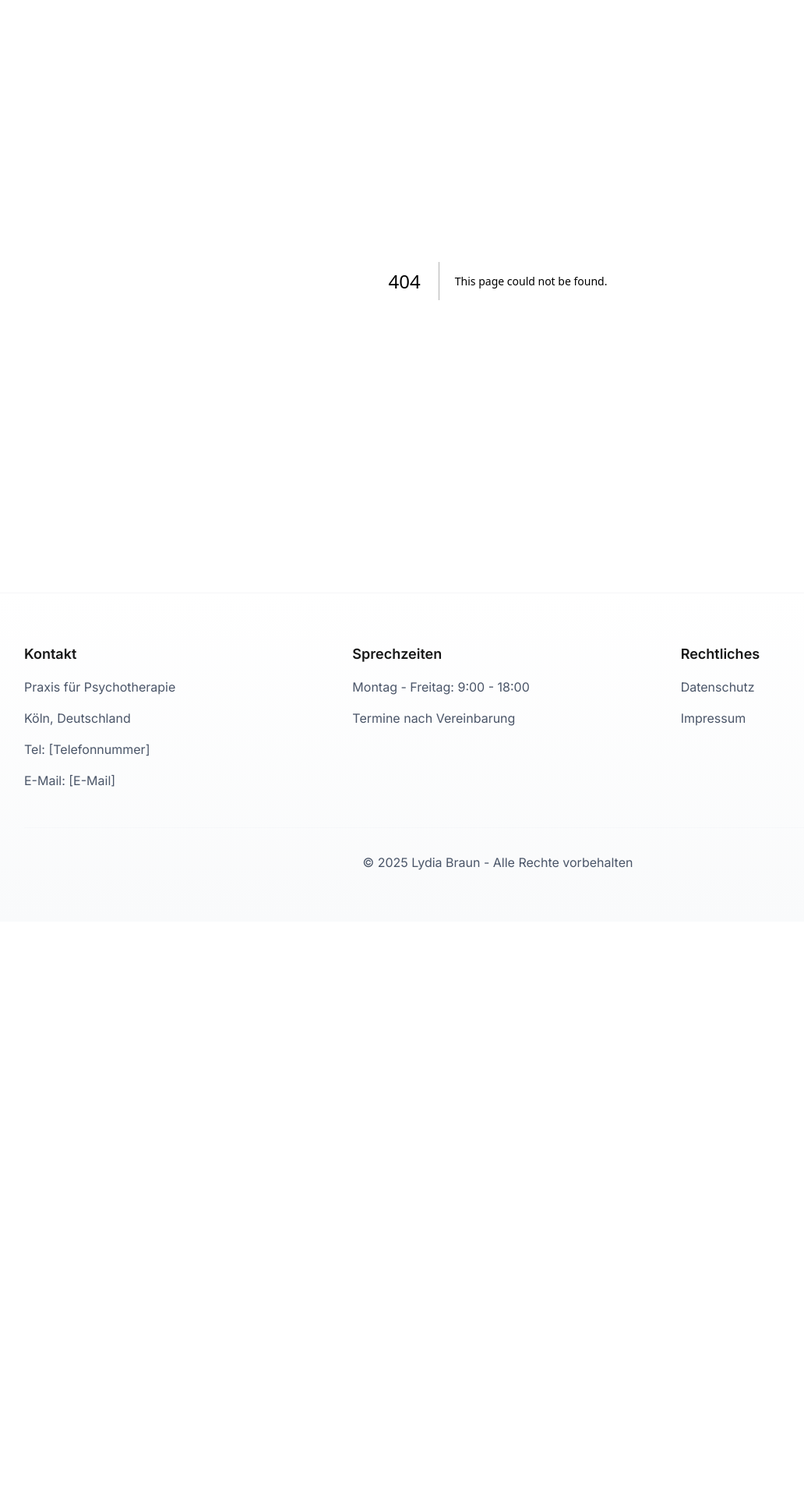
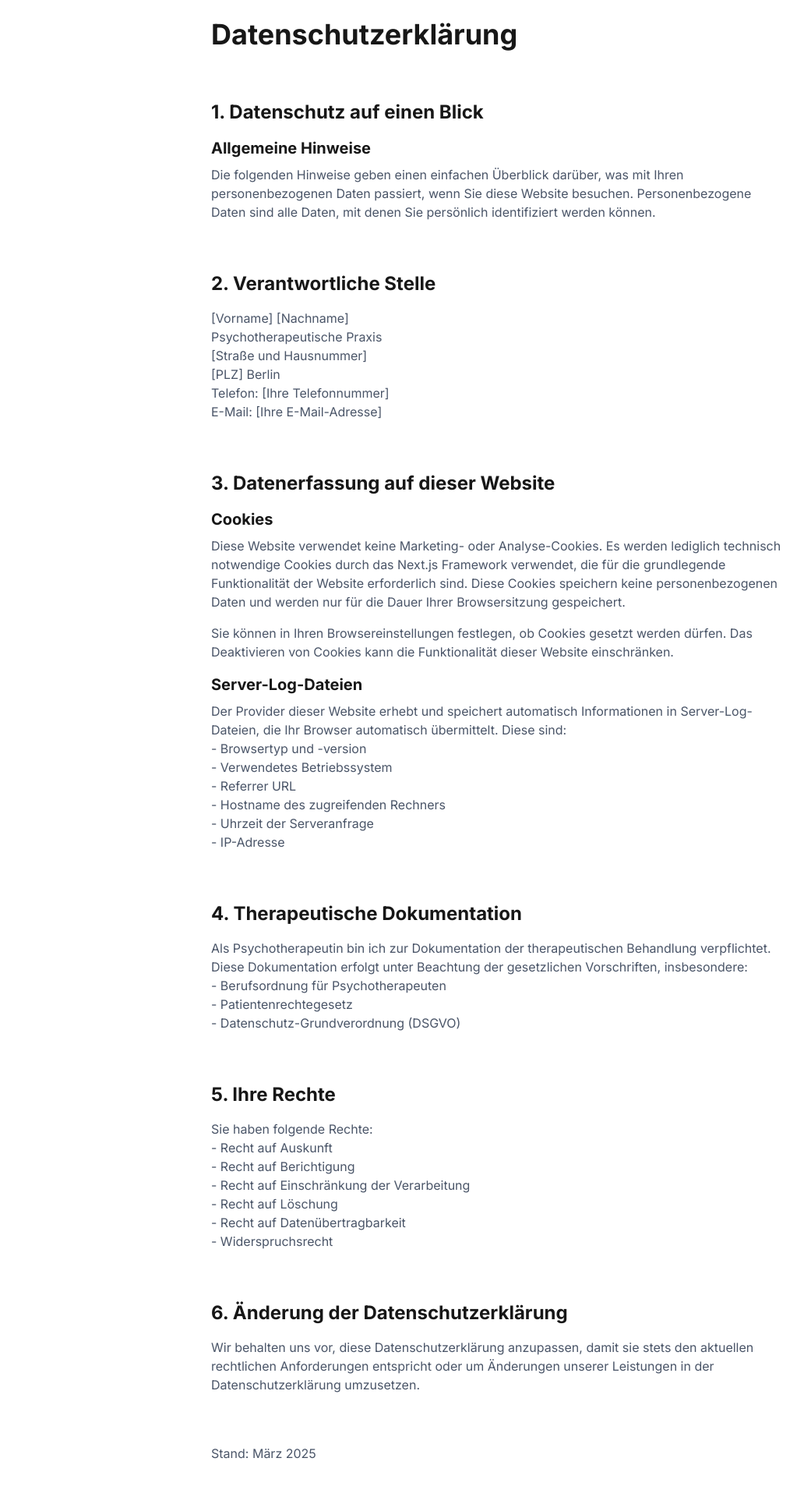
Before and after one commit to nippesboy/ly-therapy, a Next.js app: page /datenschutz in a window 1280 px wide. Before the commit this address had no page. Shown: the part 120-2040 px from the top of the page at 78% size, without its empty margins (1-1033 px from the left). Before the commit the page ends 1302 px from the top, so only its background shows below. Built offline with nearby package versions, Linux system fonts and the light colour scheme.

Commit message:
added datenshutz and impressum

```diff
--- a/app/about/page.tsx
+++ b/app/about/page.tsx
@@ -45,7 +45,7 @@ export default function About() {
             Über mich
           </h1>
           <p className="text-xl md:text-2xl mb-8 text-gray-200">
-            Ihre Psychotherapeutin in Köln
+            Ihre Psychotherapeutin in Berlin
           </p>
         </motion.div>
       </motion.section>
--- a/app/components/Navbar.tsx
+++ b/app/components/Navbar.tsx
@@ -24,7 +24,7 @@ export function Navbar() {
       <div className="max-w-7xl mx-auto px-4 sm:px-6 lg:px-8">
         <div className="flex justify-between items-center h-16">
           <Link href="/" className="text-xl font-bold text-gray-900 dark:text-white hover:scale-105 transition-transform duration-200">
-            Lydia Braun
+            [Vorname] [Nachname]
           </Link>
 
           {/* Desktop Navigation */}
--- /dev/null
+++ b/app/datenschutz/page.tsx
@@ -0,0 +1,145 @@
+"use client";
+import { motion } from "framer-motion";
+
+export default function Datenschutz() {
+  return (
+    <div className="min-h-screen">
+        <motion.div
+        initial={{ opacity: 0, y: 20 }}
+        animate={{ opacity: 1, y: 0 }}
+        transition={{ duration: 0.5 }}
+        className="container mx-auto px-4 py-16 max-w-3xl"
+      >
+        <motion.h1
+          initial={{ opacity: 0, y: 20 }}
+          animate={{ opacity: 1, y: 0 }}
+          transition={{ duration: 0.5, delay: 0.2 }}
+          className="text-4xl font-bold mb-8 text-gray-900 dark:text-white"
+        >
+          Datenschutzerklärung
+        </motion.h1>
+
+        <motion.section
+        className="py-8 bg-white relative"
+        initial={{ opacity: 0 }}
+        whileInView={{ opacity: 1 }}
+        viewport={{ once: true, margin: "-100px" }}
+        transition={{ duration: 0.8 }}
+        >
+          <h2 className="text-2xl font-bold mb-4">1. Datenschutz auf einen Blick</h2>
+          <h3 className="text-xl font-bold mt-4 mb-2">Allgemeine Hinweise</h3>
+          <p className="text-gray-600">
+            Die folgenden Hinweise geben einen einfachen Überblick darüber, was mit Ihren personenbezogenen Daten passiert, wenn Sie diese Website besuchen. Personenbezogene Daten sind alle Daten, mit denen Sie persönlich identifiziert werden können.
+          </p>
+        </motion.section>
+
+        <motion.section
+        className="py-8 bg-white relative"
+        initial={{ opacity: 0 }}
+        whileInView={{ opacity: 1 }}
+        viewport={{ once: true, margin: "-100px" }}
+        transition={{ duration: 0.8 }}
+        >
+          <h2 className="text-2xl font-bold mb-4">2. Verantwortliche Stelle</h2>
+          <p className="text-gray-600">
+            [Vorname] [Nachname]<br />
+            Psychotherapeutische Praxis<br />
+            [Straße und Hausnummer]<br />
+            [PLZ] Berlin<br />
+            Telefon: [Ihre Telefonnummer]<br />
+            E-Mail: [Ihre E-Mail-Adresse]
+          </p>
+        </motion.section>
+
+        <motion.section
+        className="py-8 bg-white relative"
+        initial={{ opacity: 0 }}
+        whileInView={{ opacity: 1 }}
+        viewport={{ once: true, margin: "-100px" }}
+        transition={{ duration: 0.8 }}
+        >
+          <h2 className="text-2xl font-bold mb-4">3. Datenerfassung auf dieser Website</h2>
+          <h3 className="text-xl font-bold mt-4 mb-2">Cookies</h3>
+          <p className="text-gray-600">
+            Diese Website verwendet keine Marketing- oder Analyse-Cookies. Es werden lediglich technisch notwendige Cookies durch das Next.js Framework verwendet, die für die grundlegende Funktionalität der Website erforderlich sind. Diese Cookies speichern keine personenbezogenen Daten und werden nur für die Dauer Ihrer Browsersitzung gespeichert.
+          </p>
+
+          <p className="mt-4 text-gray-600">
+            Sie können in Ihren Browsereinstellungen festlegen, ob Cookies gesetzt werden dürfen. Das Deaktivieren von Cookies kann die Funktionalität dieser Website einschränken.
+          </p>
+
+          <h3 className="text-xl font-bold mt-4 mb-2">Server-Log-Dateien</h3>
+          <p className="text-gray-600">
+            Der Provider dieser Website erhebt und speichert automatisch Informationen in Server-Log-Dateien, die Ihr Browser automatisch übermittelt. Diese sind:
+            <br />- Browsertyp und -version
+            <br />- Verwendetes Betriebssystem
+            <br />- Referrer URL
+            <br />- Hostname des zugreifenden Rechners
+            <br />- Uhrzeit der Serveranfrage
+            <br />- IP-Adresse
+          </p>
+        </motion.section>
+
+        <motion.section
+        className="py-8 bg-white relative"
+        initial={{ opacity: 0 }}
+        whileInView={{ opacity: 1 }}
+        viewport={{ once: true, margin: "-100px" }}
+        transition={{ duration: 0.8 }}
+        >
+          <h2 className="text-2xl font-bold mb-4">4. Therapeutische Dokumentation</h2>
+          <p className="text-gray-600">
+            Als Psychotherapeutin bin ich zur Dokumentation der therapeutischen Behandlung verpflichtet. Diese Dokumentation erfolgt unter Beachtung der gesetzlichen Vorschriften, insbesondere:
+            <br />- Berufsordnung für Psychotherapeuten
+            <br />- Patientenrechtegesetz
+            <br />- Datenschutz-Grundverordnung (DSGVO)
+          </p>
+        </motion.section>
+
+        <motion.section
+        className="py-8 bg-white relative"
+        initial={{ opacity: 0 }}
+        whileInView={{ opacity: 1 }}
+        viewport={{ once: true, margin: "-100px" }}
+        transition={{ duration: 0.8 }}
+        >
+          <h2 className="text-2xl font-bold mb-4">5. Ihre Rechte</h2>
+          <p className="text-gray-600">
+            Sie haben folgende Rechte:
+            <br />- Recht auf Auskunft
+            <br />- Recht auf Berichtigung
+            <br />- Recht auf Einschränkung der Verarbeitung
+            <br />- Recht auf Löschung
+            <br />- Recht auf Datenübertragbarkeit
+            <br />- Widerspruchsrecht
+          </p>
+        </motion.section>
+
+        <motion.section
+        className="py-8 bg-white relative"
+        initial={{ opacity: 0 }}
+        whileInView={{ opacity: 1 }}
+        viewport={{ once: true, margin: "-100px" }}
+        transition={{ duration: 0.8 }}
+        >
+          <h2 className="text-2xl font-bold mb-4">6. Änderung der Datenschutzerklärung</h2>
+          <p className="text-gray-600">
+            Wir behalten uns vor, diese Datenschutzerklärung anzupassen, damit sie stets den aktuellen rechtlichen Anforderungen entspricht oder um Änderungen unserer Leistungen in der Datenschutzerklärung umzusetzen.
+          </p>
+        </motion.section>
+
+        <motion.section
+        className="py-8 bg-white relative"
+        initial={{ opacity: 0 }}
+        whileInView={{ opacity: 1 }}
+        viewport={{ once: true, margin: "-100px" }}
+        transition={{ duration: 0.8 }}
+        >
+          <p className="text-gray-600">
+            Stand: {new Date().toLocaleDateString('de-DE', { year: 'numeric', month: 'long' })}
+          </p>
+        </motion.section>
+      </motion.div>
+    </div>
+  );
+}
--- /dev/null
+++ b/app/impressum/page.tsx
@@ -0,0 +1,72 @@
+"use client";
+import { motion } from "framer-motion";
+
+export default function Impressum() {
+  return (
+    <div className="min-h-screen">
+      <motion.div
+        initial={{ opacity: 0, y: 20 }}
+        animate={{ opacity: 1, y: 0 }}
+        transition={{ duration: 0.5 }}
+        className="container mx-auto px-4 py-16 max-w-3xl"
+      >
+        <motion.h1
+          initial={{ opacity: 0, y: 20 }}
+          animate={{ opacity: 1, y: 0 }}
+          transition={{ duration: 0.5, delay: 0.2 }}
+          className="text-4xl font-bold mb-8 text-gray-900 dark:text-white"
+        >
+          Impressum
+        </motion.h1>
+
+        <motion.section
+        className="py-8 bg-white relative"
+        >
+          <h2 className="text-2xl font-bold mb-4">Angaben gemäß § 5 TMG</h2>
+          <p className="text-gray-600">
+            [Vorname] [Nachname]<br />
+            Psychotherapeutische Praxis<br />
+            [Straße und Hausnummer]<br />
+            [PLZ] Berlin
+          </p>
+        </motion.section>
+
+        <motion.section
+        className="py-8 bg-white relative"
+        >
+          <h2 className="text-2xl font-bold mb-4">Kontakt</h2>
+          <p className="text-gray-600">
+            Telefon: [Ihre Telefonnummer]<br />
+            E-Mail: [Ihre E-Mail-Adresse]
+          </p>
+        </motion.section>
+
+        <motion.section
+        className="py-8 bg-white relative"
+        >
+          <h2 className="text-2xl font-bold mb-4">Berufsbezeichnung und berufsrechtliche Regelungen</h2>
+          <p className="text-gray-600">
+            Berufsbezeichnung: Psychotherapeutin<br />
+            Zuständige Kammer: [Name der Psychotherapeutenkammer]<br />
+            Verliehen durch: [Bundesland]
+          </p>
+          <p className="mt-4 text-gray-600">
+            Es gelten folgende berufsrechtliche Regelungen:<br />
+            - Psychotherapeutengesetz (PsychThG)<br />
+            - Berufsordnung der [zuständige Psychotherapeutenkammer]
+          </p>
+        </motion.section>
+
+        <motion.section
+        className="py-8 bg-white relative"
+        >
+          <h2 className="text-2xl font-bold mb-4">Aufsichtsbehörde</h2>
+          <p className="text-gray-600">
+            [Name der zuständigen Aufsichtsbehörde]<br />
+            [Anschrift der Aufsichtsbehörde]
+          </p>
+        </motion.section>
+      </motion.div>
+    </div>
+  );
+}
--- a/app/layout.tsx
+++ b/app/layout.tsx
@@ -7,8 +7,8 @@ import { Navbar } from "./components/Navbar";
 const inter = Inter({ subsets: ["latin"] });
 
 export const metadata: Metadata = {
-  title: "Lydia Braun - Psychotherapie in Köln",
-  description: "Professionelle Psychotherapie in Köln - Individuelle Beratung und Therapie",
+  title: "[Vorname] [Nachname] - Psychotherapie in Berlin",
+  description: "Professionelle Psychotherapie in Berlin - Individuelle Beratung und Therapie",
 };
 
 export default function RootLayout({
@@ -30,7 +30,7 @@ export default function RootLayout({
                 <div className="space-y-4">
                   <h3 className="text-lg font-semibold text-gray-900 dark:text-white">Kontakt</h3>
                   <p className="text-gray-600 dark:text-gray-300">Praxis für Psychotherapie</p>
-                  <p className="text-gray-600 dark:text-gray-300">Köln, Deutschland</p>
+                  <p className="text-gray-600 dark:text-gray-300">Berlin, Deutschland</p>
                   <p className="text-gray-600 dark:text-gray-300">Tel: [Telefonnummer]</p>
                   <p className="text-gray-600 dark:text-gray-300">E-Mail: [E-Mail]</p>
                 </div>
@@ -41,12 +41,12 @@ export default function RootLayout({
                 </div>
                 <div className="space-y-4">
                   <h3 className="text-lg font-semibold text-gray-900 dark:text-white">Rechtliches</h3>
-                  <a href="#" className="block text-gray-600 dark:text-gray-300 hover:text-gray-900 dark:hover:text-white transition-colors duration-200">Datenschutz</a>
-                  <a href="#" className="block text-gray-600 dark:text-gray-300 hover:text-gray-900 dark:hover:text-white transition-colors duration-200">Impressum</a>
+                  <a href="/datenschutz" className="block text-gray-600 dark:text-gray-300 hover:text-gray-900 dark:hover:text-white transition-colors duration-200">Datenschutz</a>
+                  <a href="/impressum" className="block text-gray-600 dark:text-gray-300 hover:text-gray-900 dark:hover:text-white transition-colors duration-200">Impressum</a>
                 </div>
               </div>
               <div className="mt-12 pt-8 border-t border-gray-200/20 dark:border-gray-700/20 text-center text-gray-600 dark:text-gray-300">
-                <p>&copy; {new Date().getFullYear()} Lydia Braun - Alle Rechte vorbehalten</p>
+                <p>&copy; {new Date().getFullYear()} [Vorname] [Nachname] - Alle Rechte vorbehalten</p>
               </div>
             </div>
           </footer>
--- a/app/page.tsx
+++ b/app/page.tsx
@@ -26,12 +26,7 @@ export default function Home() {
         animate="animate"
         variants={fadeIn}
       >
-        {/* Video Background */}
         <div className="absolute inset-0 w-full h-full">
-          {/* Static background image */}
-          <div className="absolute inset-0 bg-[url('/images/therapist-office.jpg')] bg-cover bg-center"></div>
-
-          {/* Video element */}
           <video
             autoPlay
             loop
@@ -39,7 +34,6 @@ export default function Home() {
             playsInline
             className="absolute inset-0 w-full h-full object-cover"
             onLoadedData={(e) => {
-              console.log('Video loaded successfully');
               const video = e.target as HTMLVideoElement;
               video.style.opacity = '1';
             }}
```
